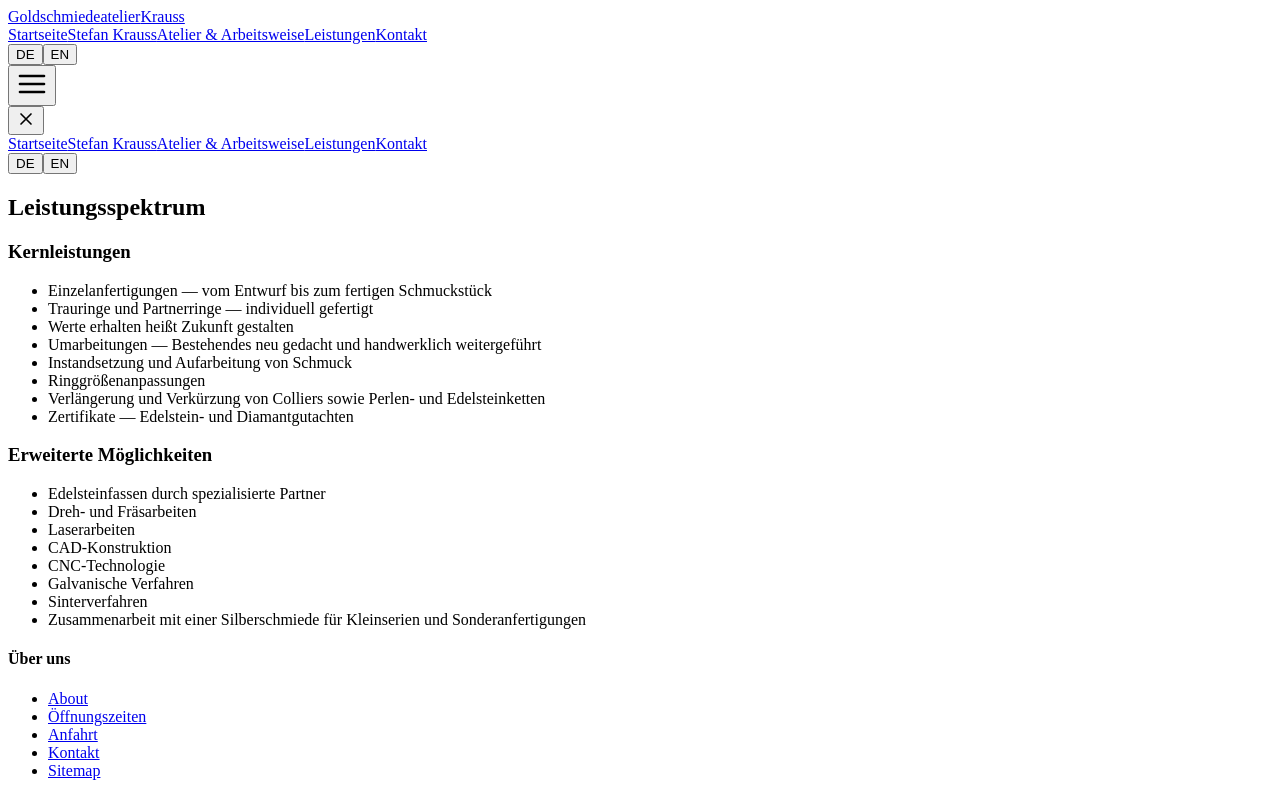
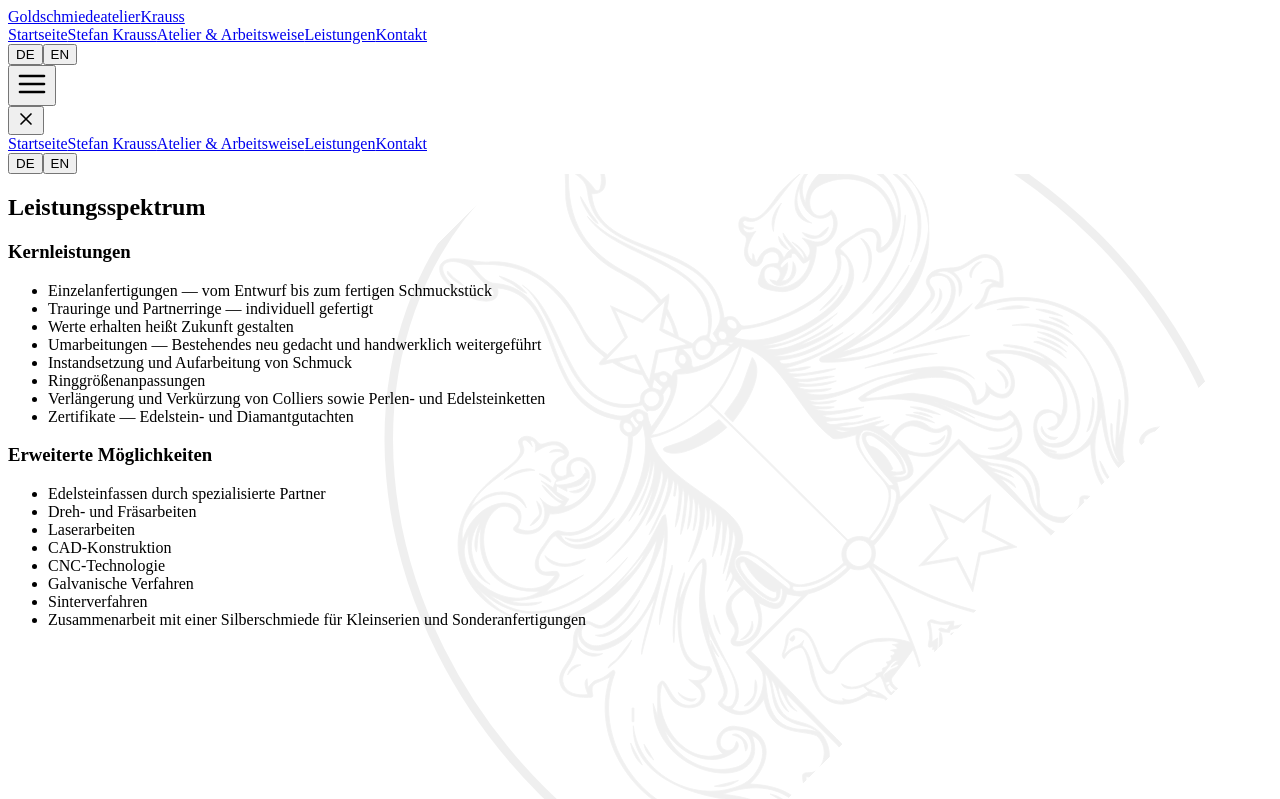
Before and after one commit to muellerprints/AtelierStefanKrauss, a React (Vite) app: page /services in a window 1280 px wide. Shown: the top 799 px of the page. Built offline with nearby package versions, Linux system fonts and the light colour scheme; no server answers; the HTML template or start-up script is replaced by a standard one.

Commit message:
Add decorative wappen background to Services page and oval border around header logo

```diff
--- a/src/pages/Services.jsx
+++ b/src/pages/Services.jsx
@@ -23,7 +23,23 @@ export default function Services(){
   if (current.items.length || current.title) groups.push(current)
 
   return (
-    <main className="container">
+    <div style={{ position: 'relative', overflow: 'hidden', minHeight: 'calc(100vh - 160px)' }}>
+      <div style={{
+        position: 'absolute',
+        top: 0,
+        left: 0,
+        right: 0,
+        bottom: 0,
+        backgroundImage: 'url(/assets/icons/wappen-outline.svg)',
+        backgroundSize: '800px',
+        backgroundPosition: '75% 25%',
+        backgroundRepeat: 'no-repeat',
+        opacity: 0.06,
+        pointerEvents: 'none',
+        zIndex: 0,
+        transform: 'rotate(-45deg)'
+      }} />
+      <main className="container" style={{ position: 'relative', zIndex: 1 }}>
         <h2>{t('services.title')}</h2>
         {groups.map((g, gi) => (
           <section key={gi}>
@@ -36,5 +52,6 @@ export default function Services(){
           </section>
         ))}
       </main>
+    </div>
   )
 }
```
Also changed, not shown: src/styles.css (+16 -1 lines). Lines whose indentation alone changed are shown as unchanged.
